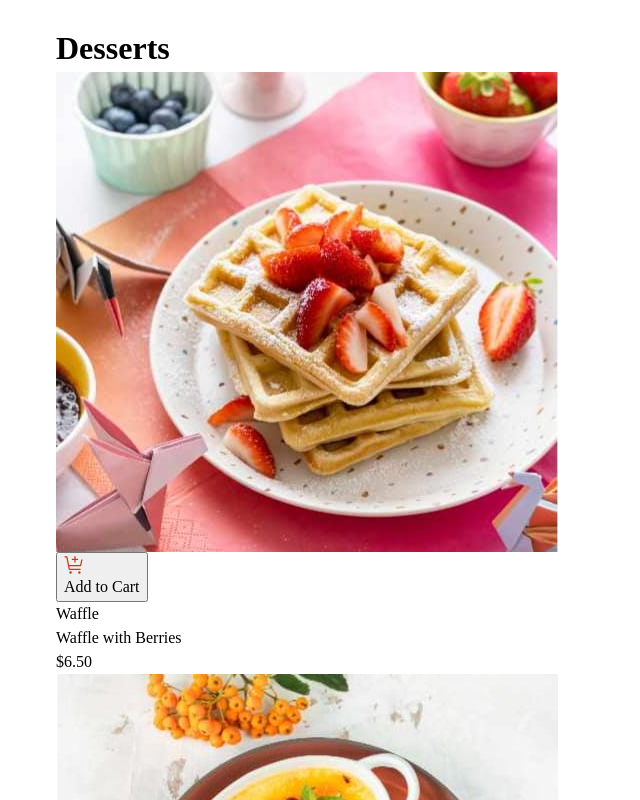
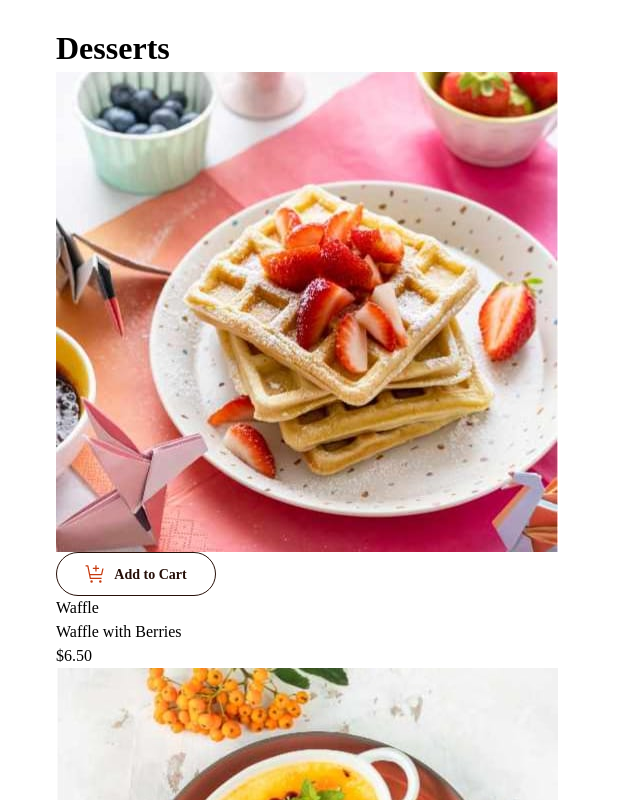
Before and after one commit to mayor-creator/product_list_app, a React (Vite) app: page / in a window 1280 px wide. Shown: the top 800 px of the page, without its empty margins (0-640 px from the left). Built offline with nearby package versions, Linux system fonts and the light colour scheme.

Commit message:
refactor: replace native button elements with custom Button component for consistency

```diff
--- a/src/component/ui/AddToCartButton.tsx
+++ b/src/component/ui/AddToCartButton.tsx
@@ -1,4 +1,5 @@
 import addToCartIcon from "../../assets/images/icon-add-to-cart.svg";
+import { Button } from "./button/Button";
 
 interface AddToCartButtonProps {
   onClick: () => void;
@@ -7,10 +8,10 @@ interface AddToCartButtonProps {
 export const AddToCartButton = ({ onClick }: AddToCartButtonProps) => {
   return (
     <>
-      <button onClick={onClick}>
+      <Button onClick={onClick}>
         <img src={addToCartIcon} alt="cart-icon" />
         <p>Add to Cart</p>
-      </button>
+      </Button>
     </>
   );
 };
--- a/src/component/ui/CartItemControlButton.tsx
+++ b/src/component/ui/CartItemControlButton.tsx
@@ -1,3 +1,5 @@
+import { Button } from "./button/Button";
+
 import increaseQuantityIcon from "../../assets/images/icon-increment-quantity.svg";
 import decreaseQuantityIcon from "../../assets/images/icon-decrement-quantity.svg";
 
@@ -14,7 +16,7 @@ export const CartItemControlButton = ({
 }: CartItemControlButtonProps) => {
   return (
     <>
-      <div>
+      <Button>
         <button onClick={onDecrease}>
           <img src={decreaseQuantityIcon} alt="decrease quantity" />
         </button>
@@ -22,7 +24,7 @@ export const CartItemControlButton = ({
         <button onClick={onIncrease}>
           <img src={increaseQuantityIcon} alt="increase quantity" />
         </button>
-      </div>
+      </Button>
     </>
   );
 };
--- /dev/null
+++ b/src/component/ui/button/Button.module.css
@@ -0,0 +1,26 @@
+.button {
+  display: flex;
+  justify-content: center;
+  align-items: center;
+  gap: 8px;
+  min-width: 160px;
+  height: 44px;
+  border: 1px solid #260F08;
+  border-radius: 40px;
+  cursor: pointer;
+  background-color: white;
+  color: #260F08;
+  font-size: 14px;
+  font-weight: 600;
+  transition: border 0.2s, color 0.2s;
+}
+
+.button:hover {
+  border: 1px solid #C73B0F;
+  color: #C73B0F;
+}
+
+/* .button:active {
+  background-color: #C73B0F;
+  color: white;
+} */
--- /dev/null
+++ b/src/component/ui/button/Button.tsx
@@ -0,0 +1,15 @@
+import type { ReactNode } from "react";
+import styles from "./Button.module.css";
+
+interface ButtonProps {
+  children: ReactNode;
+  onClick?: () => void;
+}
+
+export const Button = ({ children, onClick }: ButtonProps) => {
+  return (
+    <button onClick={onClick} className={styles.button}>
+      {children}
+    </button>
+  );
+};
```
